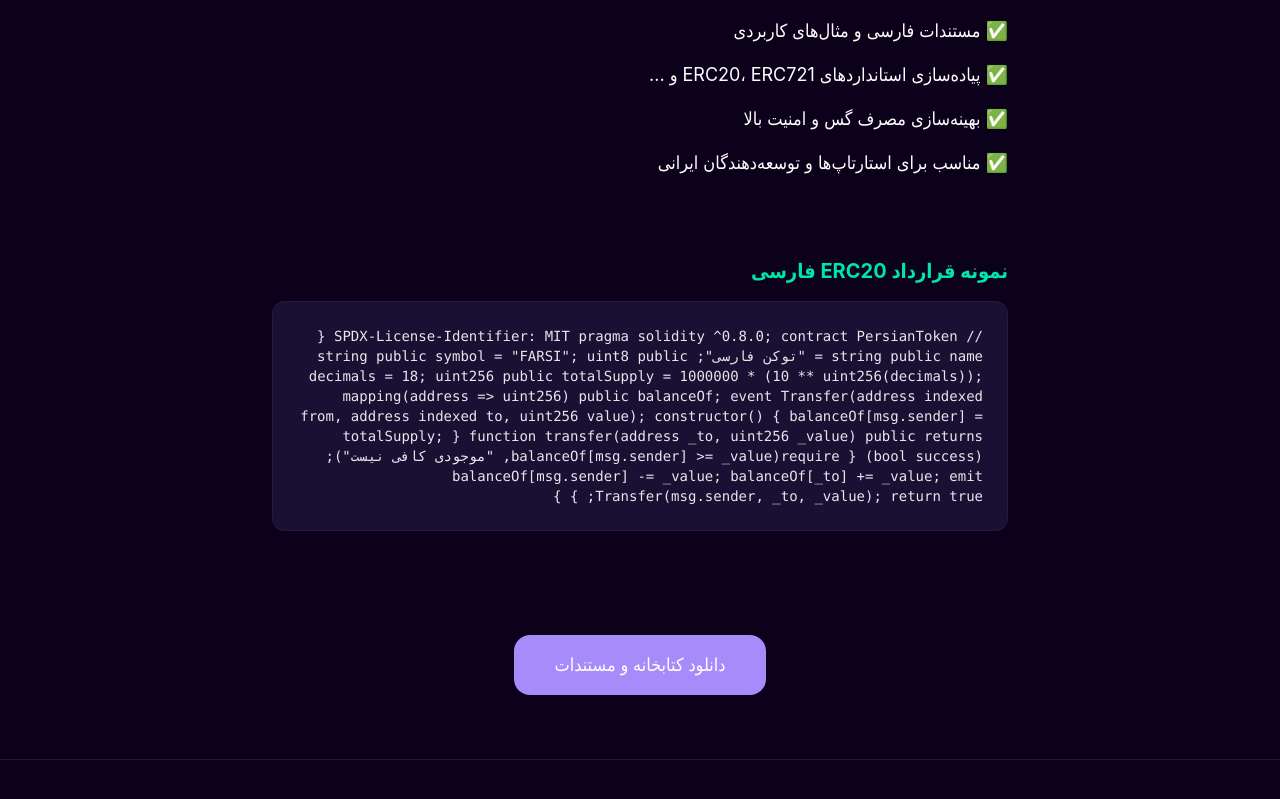
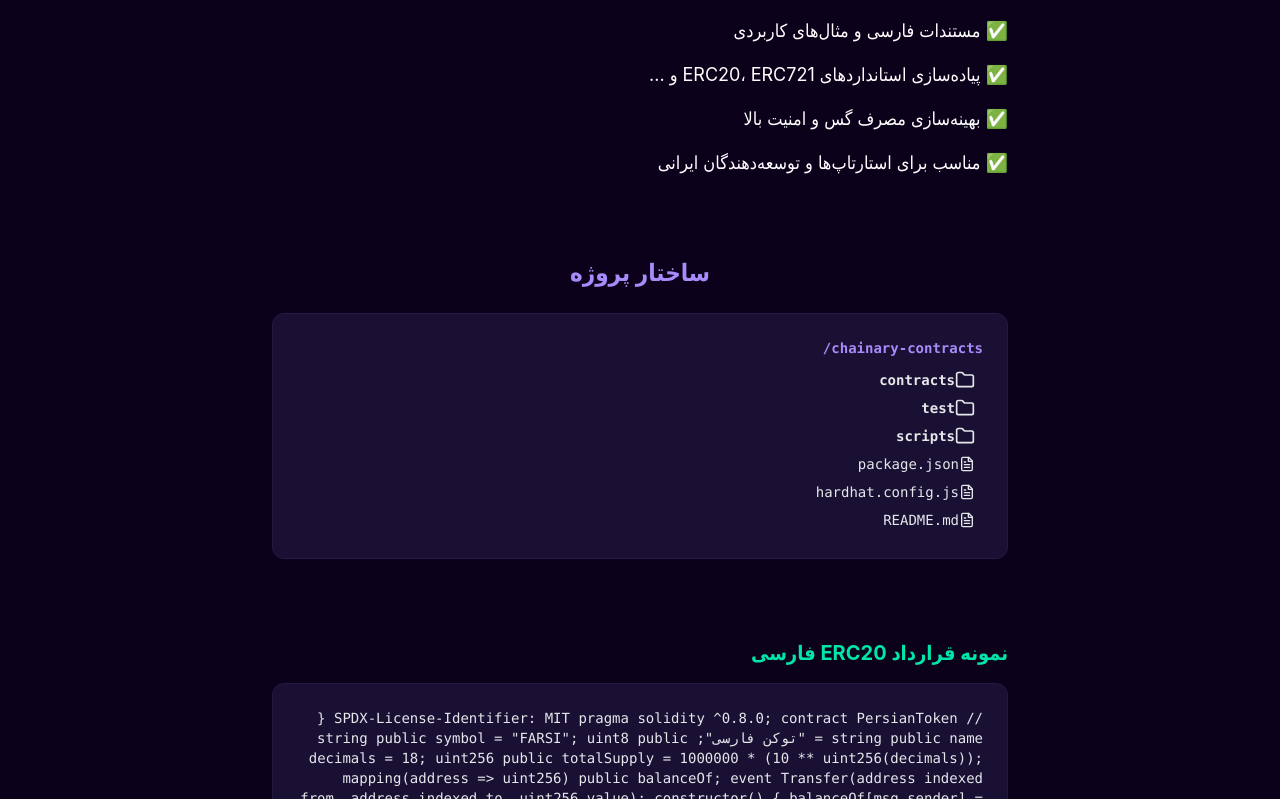
Before and after one commit to its4li/Chainary, a Next.js app: page /contracts in a window 1280 px wide. Shown: the part 455-1254 px from the top of the page. Built offline with nearby package versions, Linux system fonts and the light colour scheme.

Commit message:
Update contracts.js

```diff
--- a/pages/contracts.js
+++ b/pages/contracts.js
@@ -2,6 +2,7 @@
 import Link from "next/link";
 import { Button } from "../components/ui/button";
 import { Code2 } from "lucide-react";
+import FileTree from "../components/FileTree";
 
 export default function ChainaryContracts() {
   return (
@@ -44,6 +45,12 @@
           <li>✅ بهینه‌سازی مصرف گس و امنیت بالا</li>
           <li>✅ مناسب برای استارتاپ‌ها و توسعه‌دهندگان ایرانی</li>
         </ul>
+      </section>
+
+      {/* FileTree - ساختار پروژه */}
+      <section className="max-w-3xl mx-auto py-10 px-4">
+        <h2 className="text-2xl font-bold mb-6 text-[#A78BFA] text-center">ساختار پروژه</h2>
+        <FileTree />
       </section>
 
       {/* Sample Code */}
```
